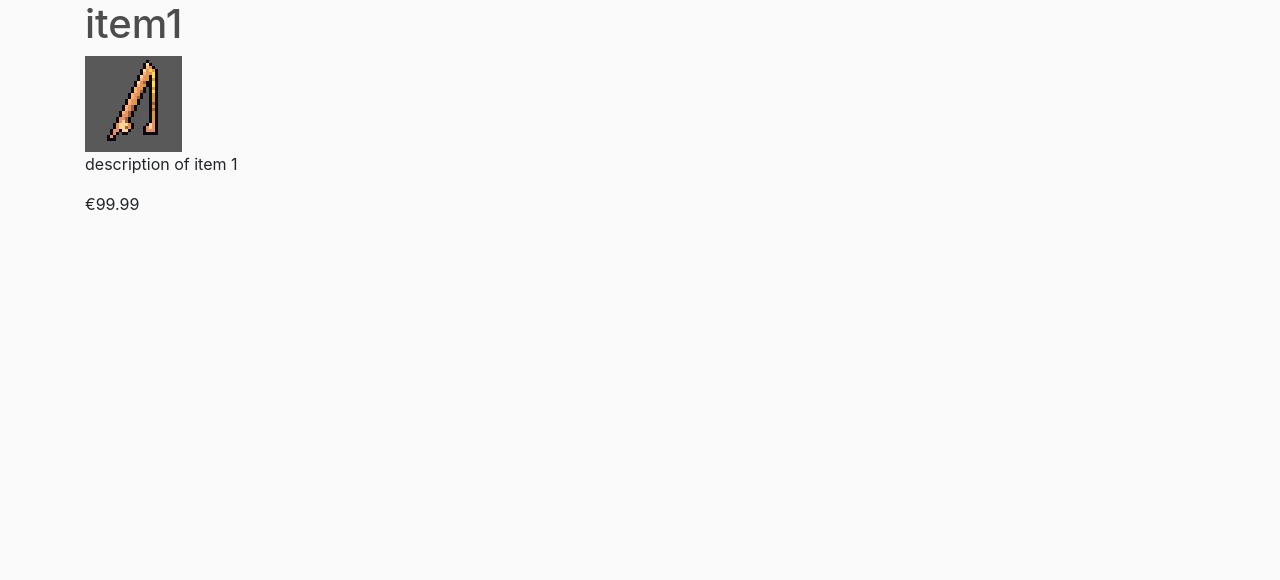
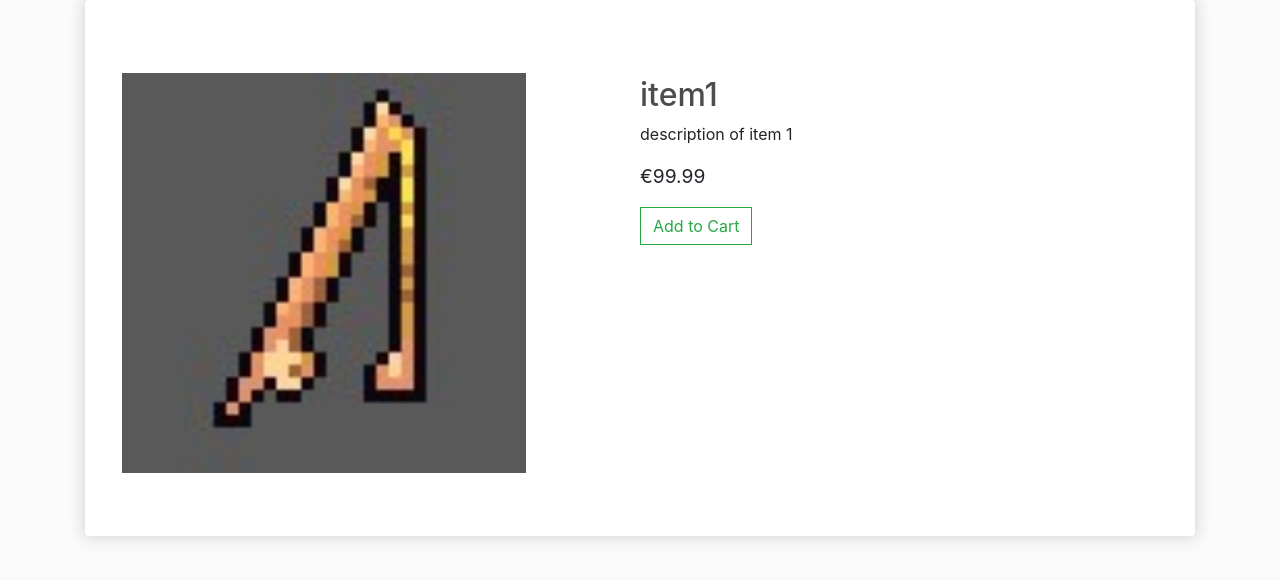
Before and after one commit to atmosinf/tsi_webapp, a Django app: page /2/ in a window 1280 px wide. Shown: the part 57-637 px from the top of the page. Run offline with Django 3.2, Linux system fonts and the light colour scheme; data comes from the database, SQL or seed files in the repository; both versions use the stored data as it was after the commit; some libraries are stand-ins or nearby versions.

Commit message:
progress in item details page

```diff
--- a/fishingapp/homepage/templates/homepage/cart.html
+++ b/fishingapp/homepage/templates/homepage/cart.html
@@ -39,9 +39,9 @@
       <div style="flex:1">
         <p class="quantity">{{item.quantity}}</p>
         <div class="quantity">
-          <img class="chg-quantity" src="{% static  'images/arrow-up.png' %}">
+          <img data-product={{item.item.id}} data-action="add" class="chg-quantity update-cart" src="{% static  'images/arrow-up.png' %}">
 
-          <img class="chg-quantity" src="{% static  'images/arrow-down.png' %}">
+          <img data-product={{item.item.id}} data-action="remove" class="chg-quantity update-cart" src="{% static  'images/arrow-down.png' %}">
         </div>
       </div>
       <div style="flex:1"><p>${{item.get_total}}</p></div>
--- a/fishingapp/homepage/templates/homepage/homepage_base.html
+++ b/fishingapp/homepage/templates/homepage/homepage_base.html
@@ -58,6 +58,7 @@
   {% endblock %}
 </div>
 
+<script type="text/javascript" src="{% static 'js/cart.js' %}"> </script>
   <script src="https://cdn.jsdelivr.net/npm/bootstrap@5.1.3/dist/js/bootstrap.bundle.min.js" integrity="sha384-ka7Sk0Gln4gmtz2MlQnikT1wXgYsOg+OMhuP+IlRH9sENBO0LRn5q+8nbTov4+1p" crossorigin="anonymous"></script>
   </body>
 </html>
--- a/fishingapp/homepage/templates/homepage/item.html
+++ b/fishingapp/homepage/templates/homepage/item.html
@@ -1,7 +1,20 @@
 {% extends "homepage/homepage_base.html" %}
 {% block body_block %}
-  <h1>{{item_detail.name}}</h1>
-  <img src="{{item_detail.image.url}}" alt="">
-  <p>{{item_detail.description}}</p>
-  <p>€{{item_detail.price}}</p>
+  <div class="box-element">
+    <div class="row">
+    <div class="col-lg-6">
+    <img class="itemdetailimage" src="{{item_detail.image.url}}" alt="">
+
+    </div>
+      <div class="col-lg-6 itemdetails">
+
+          <h2>{{item_detail.name}}</h2>
+          <p>{{item_detail.description}}</p>
+          <p id="descprice">€{{item_detail.price}}</p>
+          <button data-product={{item_detail.id}} data-action="add" class="btn btn-outline-success add-btn update-cart">Add to Cart</button>
+      </div>
+    </div>
+    </div>
+
+
 {% endblock %}
--- a/fishingapp/homepage/templates/homepage/item_list.html
+++ b/fishingapp/homepage/templates/homepage/item_list.html
@@ -21,8 +21,5 @@
     {% endfor %}
     </div>
 
-    <script type="text/javascript" src="{% static 'js/cart.js' %}">
-
-    </script>
 
 {% endblock %}
--- a/fishingapp/static/css/styles.css
+++ b/fishingapp/static/css/styles.css
@@ -13,6 +13,19 @@
 .addc{
   width: 300px;
   align: center;
+}
+
+.itemdetailimage{
+  height: 400px;
+  margin: 10% 0 10% 5%;
+}
+
+.itemdetails{
+  padding: 5% 5% 0 0;
+}
+
+#descprice{
+  font-size: 1.2em;
 }
 
 /**/
```
Also changed, not shown: README.md, fishingapp/db.sqlite3, 1 other file.
